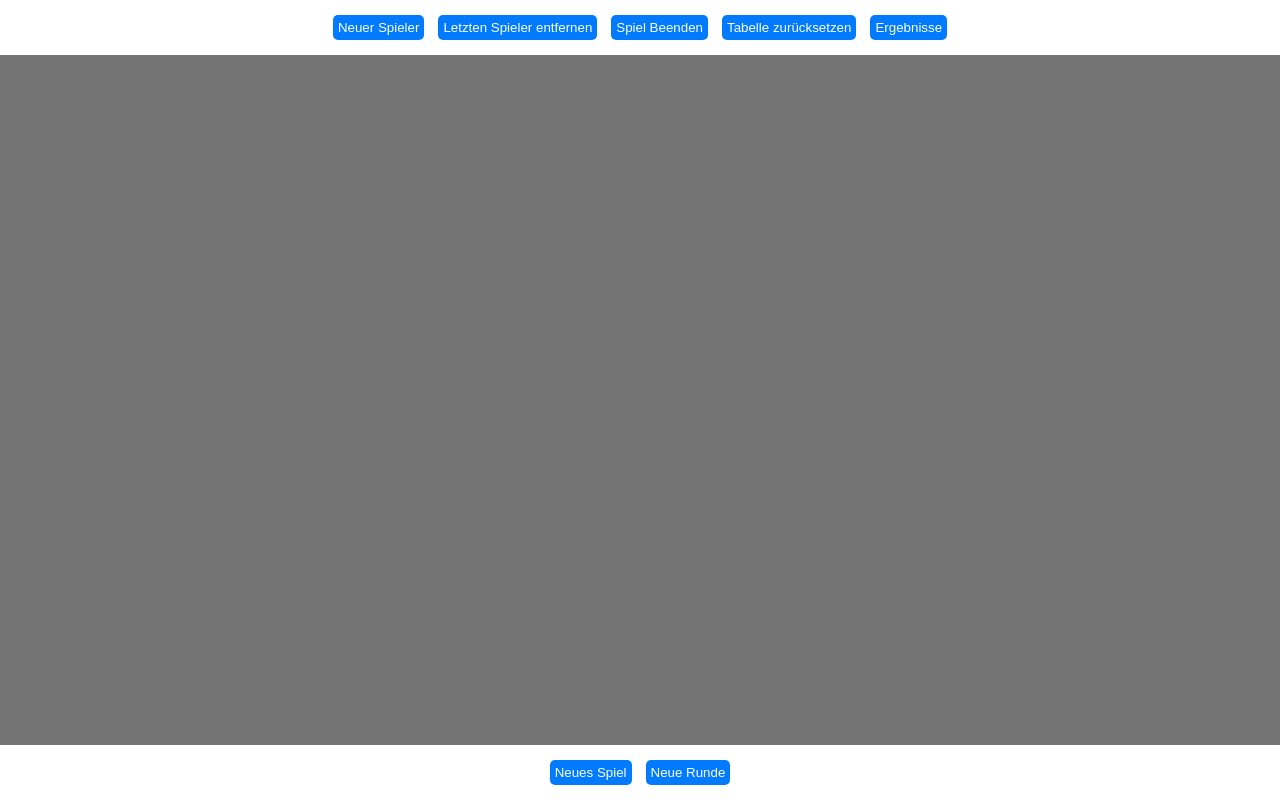
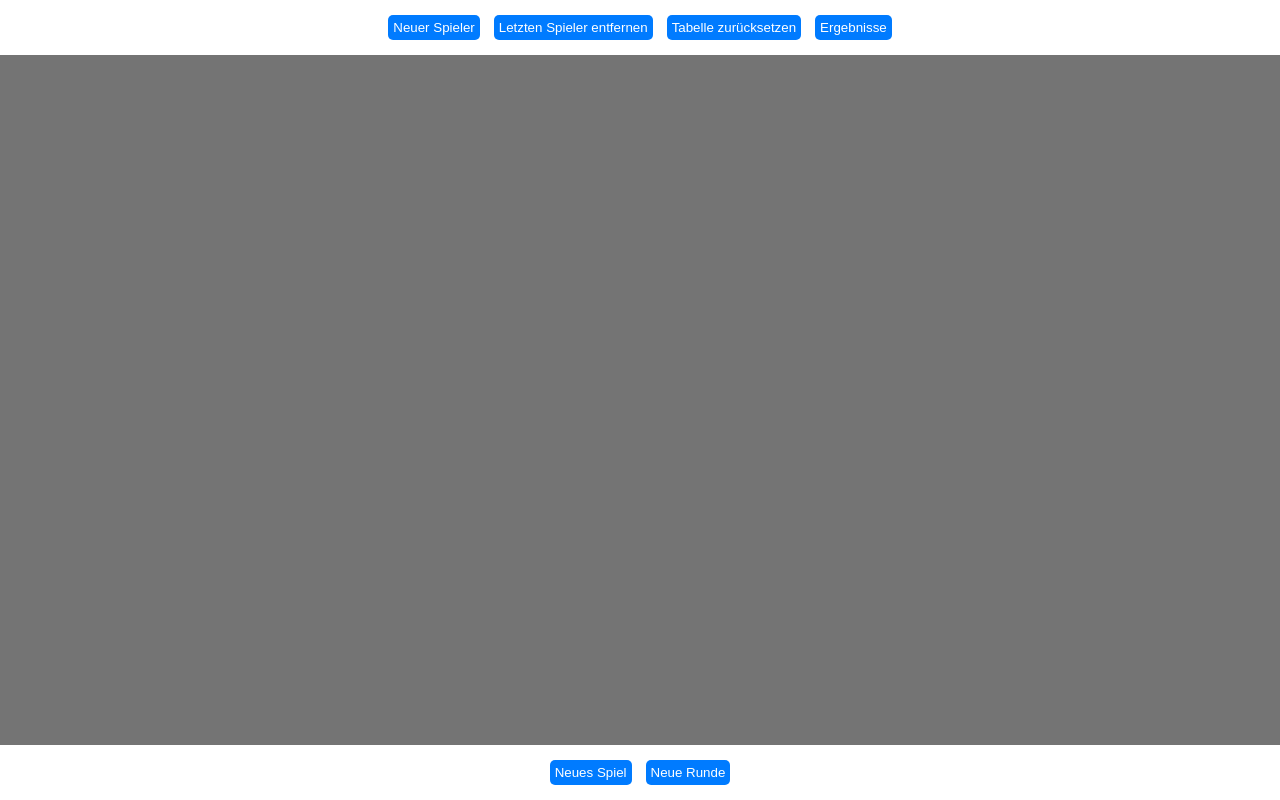
Before and after one commit to Tim-Reinberger/Tim-Reinberger.github.io, a plain HTML site: page index.html in a window 1280 px wide. Drawn offline with Linux system fonts and the light colour scheme.

Commit message:
disabled endgame button

```diff
--- a/assets/scripts/offset.js
+++ b/assets/scripts/offset.js
@@ -1,3 +1,8 @@
+window.addEventListener('DOMContentLoaded', (setOffset))
+window.addEventListener('resize', (setOffset))
+
+
+function setOffset() {
 	try {
 		var topButton = document.getElementById("topButton");
 		var topButtonHeight = document.getElementById("topButton").offsetHeight;
@@ -13,3 +18,6 @@ try {
 	} catch(err) {
 		console.log('No bottom button found.');
 	}
+
+	console.log('Offset set.');
+}
--- a/assets/scripts/script.js
+++ b/assets/scripts/script.js
@@ -7,14 +7,13 @@ document.addEventListener("DOMContentLoaded", (event) => {
     if (!localStorage.getItem('currentPlayerIndex')) {
         currentPlayerIndex = 0;
         localStorage.setItem('currentPlayerIndex', currentPlayerIndex);
-        console.log('currentPlayerIndex is defined in localStorage:', currentPlayerIndex);
+        // console.log('currentPlayerIndex is defined in localStorage:', currentPlayerIndex);
     } else {
         currentPlayerIndex = parseInt(localStorage.getItem('currentPlayerIndex'), 10);
-        console.log('currentPlayerIndex already exists in localStorage with value:', currentPlayerIndex);
+        // console.log('currentPlayerIndex already exists in localStorage with value:', currentPlayerIndex);
     }
 
-    console.log('currentPlayerIndex in script:', currentPlayerIndex);
-
+    // console.log('currentPlayerIndex in script:', currentPlayerIndex);
     const activePlayer = localStorage.getItem("currentActivePlayer");
     if (activePlayer !== null) {
         updatePlayerNameStyles(parseInt(activePlayer, 10));
@@ -128,61 +127,61 @@ function removePlayer() {
 	}
 }
 
-function endGame(showPopup = true) {
-	const table = document.getElementById("playersTable");
-	const headerRow = document.getElementById("headerRow");
-	const footerRow = document.getElementById("footerRow");
-	const playerCount = headerRow ? headerRow.children.length : 0;
+// function endGame(showPopup = true) {
+// 	const table = document.getElementById("playersTable");
+// 	const headerRow = document.getElementById("headerRow");
+// 	const footerRow = document.getElementById("footerRow");
+// 	const playerCount = headerRow ? headerRow.children.length : 0;
 
-	if (playerCount === 0) {
-		if (showPopup) {
-			alert("No players to rank.");
-		}
-		return;
-	}
+// 	if (playerCount === 0) {
+// 		if (showPopup) {
+// 			alert("No players to rank.");
+// 		}
+// 		return;
+// 	}
 
-	const playerScores = [];
+// 	const playerScores = [];
 
-	for (let i = 0; i < playerCount; i++) {
-		const playerName = headerRow.children[i].textContent.split(" ")[0]; // Get the original name without the rank
-		const playerTotal =
-			parseInt(footerRow.children[i].textContent.split(" ")[0]) || 0; // Get the total score without the rank
-		playerScores.push({ name: playerName, score: playerTotal });
-	}
+// 	for (let i = 0; i < playerCount; i++) {
+// 		const playerName = headerRow.children[i].textContent.split(" ")[0]; // Get the original name without the rank
+// 		const playerTotal =
+// 			parseInt(footerRow.children[i].textContent.split(" ")[0]) || 0; // Get the total score without the rank
+// 		playerScores.push({ name: playerName, score: playerTotal });
+// 	}
 
-	playerScores.sort((a, b) => b.score - a.score);
+// 	playerScores.sort((a, b) => b.score - a.score);
 
-	const resultsContainer = document.createElement("div");
-	resultsContainer.id = "savedResults";
-	const resultsList = document.createElement("ol");
+// 	const resultsContainer = document.createElement("div");
+// 	resultsContainer.id = "savedResults";
+// 	const resultsList = document.createElement("ol");
 
-	playerScores.forEach((player) => {
-		const listItem = document.createElement("li");
-		listItem.textContent = `${player.name}: ${player.score}`;
-		resultsList.appendChild(listItem);
-	});
+// 	playerScores.forEach((player) => {
+// 		const listItem = document.createElement("li");
+// 		listItem.textContent = `${player.name}: ${player.score}`;
+// 		resultsList.appendChild(listItem);
+// 	});
 
-	// Create a headline with the current date and time
-	const now = new Date();
-	const dateStr = now.toISOString().split("T")[0]; // Format YYYY-MM-DD
-	const timeStr = now.toTimeString().split(" ")[0].substring(0, 5); // Format HH:MM
-	const headline = document.createElement("h2");
-	headline.textContent = `Game Ended on ${dateStr} at ${timeStr}`;
+// 	// Create a headline with the current date and time
+// 	const now = new Date();
+// 	const dateStr = now.toISOString().split("T")[0]; // Format YYYY-MM-DD
+// 	const timeStr = now.toTimeString().split(" ")[0].substring(0, 5); // Format HH:MM
+// 	const headline = document.createElement("h2");
+// 	headline.textContent = `Game Ended on ${dateStr} at ${timeStr}`;
 
-	// Save the results to localStorage
-	const previousResults = JSON.parse(localStorage.getItem("gameResults")) || [];
-	previousResults.push({
-		date: dateStr,
-		time: timeStr,
-		results: playerScores,
-	});
-	localStorage.setItem("gameResults", JSON.stringify(previousResults));
+// 	// Save the results to localStorage
+// 	const previousResults = JSON.parse(localStorage.getItem("gameResults")) || [];
+// 	previousResults.push({
+// 		date: dateStr,
+// 		time: timeStr,
+// 		results: playerScores,
+// 	});
+// 	localStorage.setItem("gameResults", JSON.stringify(previousResults));
 
-	if (showPopup) {
-		alert("Game Ended!");
-	}
-	displayWinStats(); // Update the win statistics after the game ends
-}
+// 	if (showPopup) {
+// 		alert("Game Ended!");
+// 	}
+// 	displayWinStats(); // Update the win statistics after the game ends
+// }
 
 function displayWinStats() {
 	const savedResults = JSON.parse(localStorage.getItem("gameResults")) || [];
@@ -461,7 +460,7 @@ function newGame() {
 			"Are you sure you want to start a new game? All scores will be reset."
 		)
 	) {
-		endGame(false); // End the current game without showing the popup
+		// endGame(false); // End the current game without showing the popup
 		const table = document.getElementById("playersTable");
 		const headerRow = document.getElementById("headerRow");
 		const footerRow = document.getElementById("footerRow");
--- a/index.html
+++ b/index.html
@@ -11,7 +11,7 @@
     <div class="buttonElement top" id="topButton">
         <button onclick="addPlayer()">Neuer Spieler</button>
         <button onclick="removePlayer()">Letzten Spieler entfernen</button>
-        <button id="endGame" onclick="endGame()">Spiel Beenden</button>
+        <!-- <button id="endGame" onclick="endGame()">Spiel Beenden</button> -->
         <button onclick="resetGame()">Tabelle zurücksetzen</button>
         <button><a href="/ergebnis">Ergebnisse</a></button>
 
```
Lines whose indentation alone changed are shown as unchanged.
